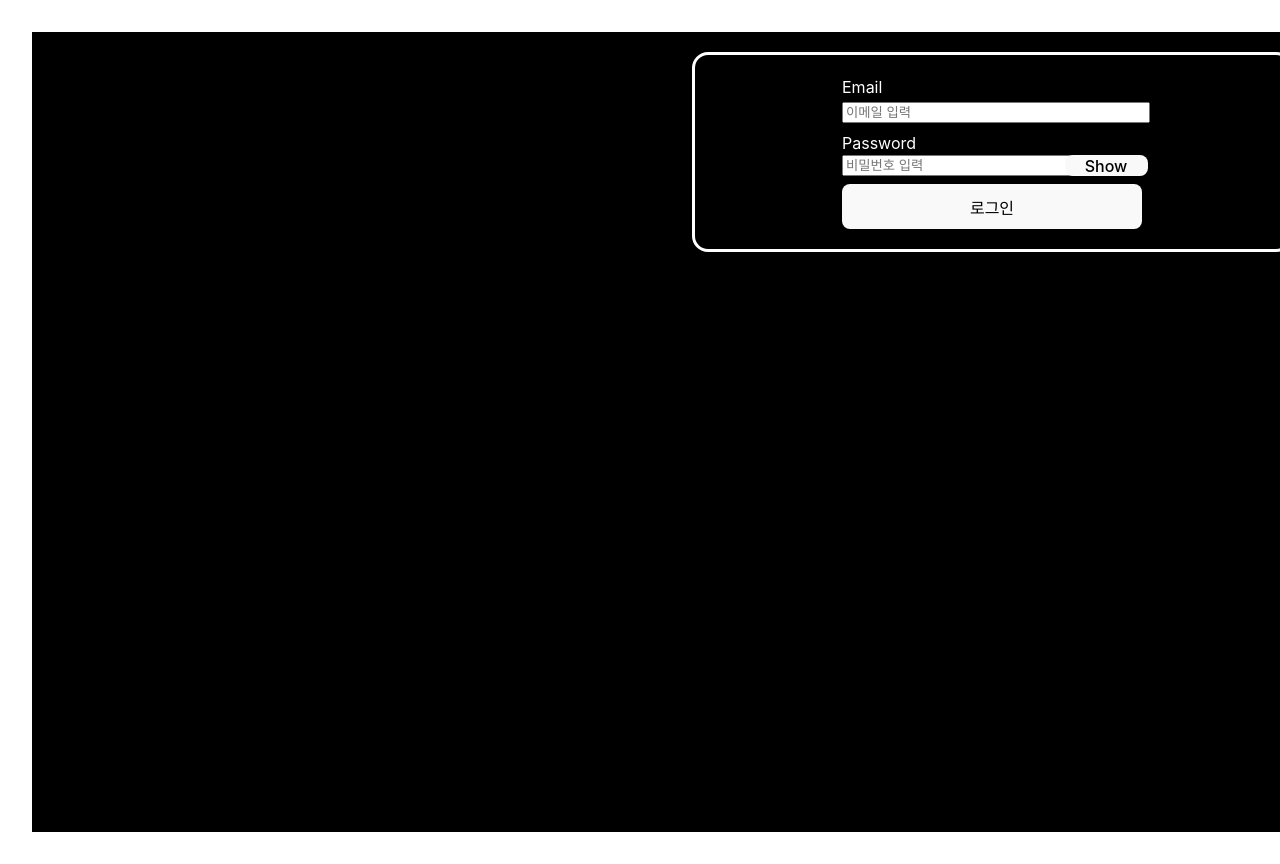
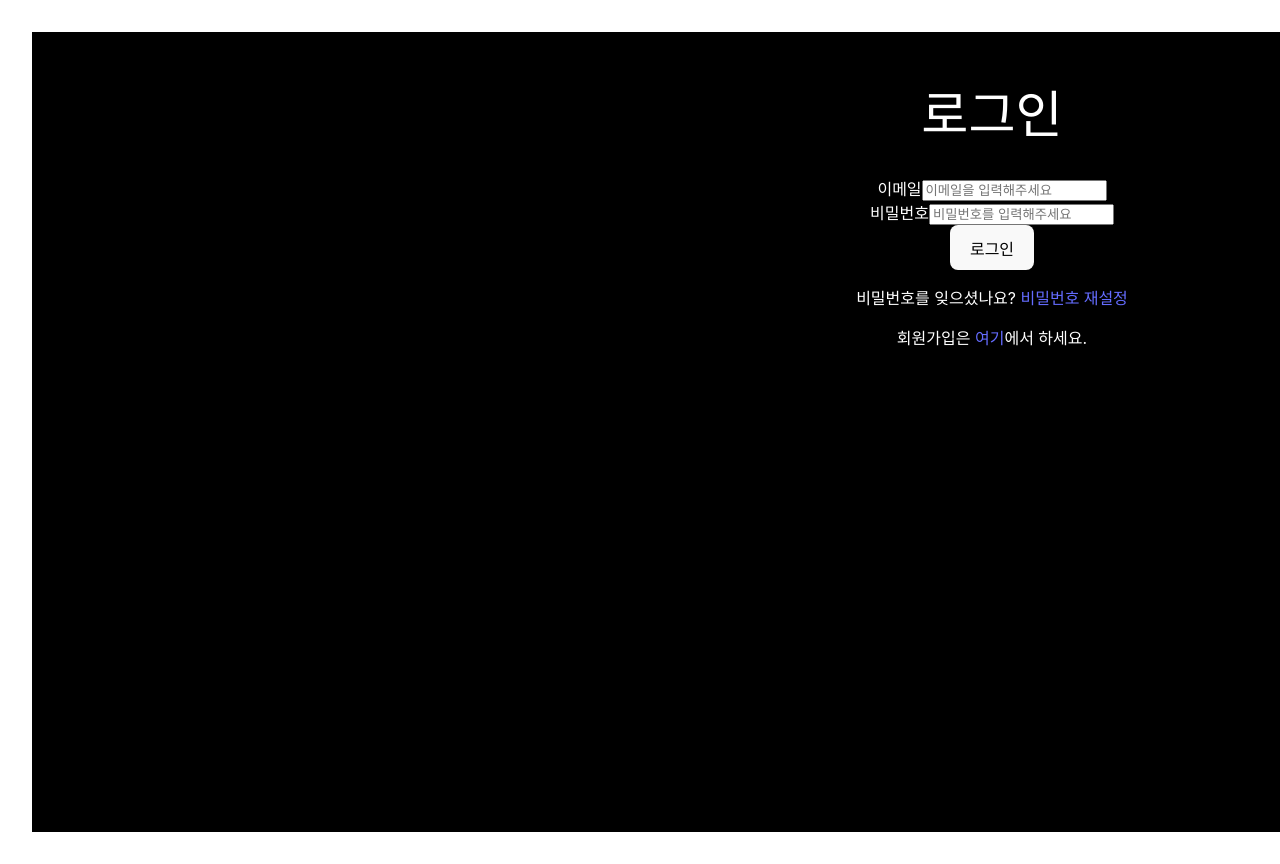
Before and after one commit to dongapple/DONGAPPLE_CRUD, a React (Vite) app: page / in a window 1280 px wide. Shown: the top 864 px of the page. Built offline with nearby package versions, Linux system fonts and the light colour scheme; no server answers.

Commit message:
✨ 임시저장

```diff
--- a/src/App.tsx
+++ b/src/App.tsx
@@ -1,16 +1,14 @@
-import { useState } from 'react'
-import reactLogo from './assets/react.svg'
-import viteLogo from '/vite.svg'
+import React from 'react'
 import './App.css'
-import ThreeDList from './components/ThreeDList'
 import ThreeScene from './components/ThreeScene'
+import { AuthProvider } from './contexts/Auth' // 실제 경로를 확인하세요
 
 function App() {
-  const [count, setCount] = useState(0)
-
   return (
     <div style={{ height: '100vh', width: '100vw' }}>
-      <ThreeScene></ThreeScene>
+      <AuthProvider>
+        <ThreeScene />
+      </AuthProvider>
     </div>
   )
 }
--- /dev/null
+++ b/src/components/Login.tsx
@@ -0,0 +1,83 @@
+import React, { useState } from 'react'
+import { signInWithEmailAndPassword } from 'firebase/auth'
+import { auth } from '../firebaseConfig'
+import * as yup from 'yup' // yup 불러오기
+// import './Login.css' // CSS 파일 불러오기
+
+// 유효성 검사 스키마 생성
+const validationSchema = yup.object().shape({
+  email: yup
+    .string()
+    .required('이메일은 필수 입력 항목입니다.')
+    .email('유효한 이메일 주소를 입력해주세요.'),
+  password: yup
+    .string()
+    .required('비밀번호는 필수 입력 항목입니다.')
+    .min(6, '비밀번호는 6자 이상입니다.'),
+})
+
+// Component
+const Login: React.FC = () => {
+  const [email, setEmail] = useState<string>('')
+  const [password, setPassword] = useState<string>('')
+  const [error, setError] = useState<string>('')
+
+  const handleSubmit = async (event: React.FormEvent) => {
+    event.preventDefault()
+
+    try {
+      await validationSchema.validate({ email, password })
+      await signInWithEmailAndPassword(auth, email, password)
+      alert('로그인 성공')
+      // 로그인 성공 후 동작을 여기에 추가
+    } catch (validationError) {
+      if (validationError instanceof yup.ValidationError) {
+        setError(validationError.message)
+      } else {
+        setError('로그인에 실패했습니다. 이메일과 비밀번호를 확인해주세요.')
+      }
+    }
+  }
+
+  return (
+    <div className="login-container">
+      <h1>로그인</h1>
+      <form onSubmit={handleSubmit} className="login-form">
+        <div className="input-wrapper">
+          <label htmlFor="email">이메일</label>
+          <input
+            type="email"
+            id="email"
+            placeholder="이메일을 입력해주세요"
+            value={email}
+            onChange={(e) => setEmail(e.target.value)}
+          />
+        </div>
+
+        <div className="input-wrapper">
+          <label htmlFor="password">비밀번호</label>
+          <input
+            type="password"
+            id="password"
+            placeholder="비밀번호를 입력해주세요"
+            value={password}
+            onChange={(e) => setPassword(e.target.value)}
+          />
+        </div>
+
+        <button type="submit">로그인</button>
+
+        {error && <p className="error-message">{error}</p>}
+      </form>
+
+      <p>
+        비밀번호를 잊으셨나요? <a href="/forgot_password">비밀번호 재설정</a>
+      </p>
+      <p>
+        회원가입은 <a href="/signup">여기</a>에서 하세요.
+      </p>
+    </div>
+  )
+}
+
+export default Login
--- a/src/components/NoteDetails.tsx
+++ b/src/components/NoteDetails.tsx
@@ -1,11 +1,54 @@
-// NoteDetails.tsx
-import React from 'react'
+import React, { useState } from 'react'
 
-const NoteDetails = ({ note }: { note: any }) => {
+const NoteDetails = ({
+  note,
+  onSave,
+}: {
+  note: any
+  onSave: (updatedNote: any) => void
+}) => {
+  const [title, setTitle] = useState(note.title)
+  const [content, setContent] = useState(note.content)
+
+  const handleSubmit = (e: React.FormEvent<HTMLFormElement>) => {
+    e.preventDefault()
+
+    // 수정된 데이터를 저장하는 로직 실행
+    const updatedNote = {
+      ...note,
+      title,
+      content,
+    }
+
+    onSave(updatedNote) // 상위 컴포넌트에 저장 요청 전달
+  }
+
   return (
     <div style={{ padding: '20px', color: 'white' }}>
-      <h2>{note.title}</h2>
-      <p>{note.content}</p>
+      <h2>노트 수정</h2>
+      {/* 폼 태그로 감싸서 submit 이벤트 처리 */}
+      <form onSubmit={handleSubmit}>
+        <div style={{ marginBottom: '10px' }}>
+          <label style={{ display: 'block', marginBottom: '5px' }}>제목</label>
+          <input
+            type="text"
+            value={title}
+            onChange={(e) => setTitle(e.target.value)}
+            style={{ width: '100%', padding: '8px' }}
+          />
+        </div>
+        <div style={{ marginBottom: '10px' }}>
+          <label style={{ display: 'block', marginBottom: '5px' }}>내용</label>
+          <textarea
+            value={content}
+            onChange={(e) => setContent(e.target.value)}
+            style={{ width: '100%', height: '150px', padding: '8px' }}
+          />
+        </div>
+        <button type="submit" style={{ padding: '10px 20px' }}>
+          저장
+        </button>
+      </form>
     </div>
   )
 }
--- a/src/components/Panel.tsx
+++ b/src/components/Panel.tsx
@@ -1,127 +1,57 @@
-// src/Panel.tsx
-import React, { useState } from 'react'
-import {
-  Input,
-  Button,
-  Stack,
-  FormControl,
-  FormLabel,
-  FormErrorMessage,
-  InputGroup,
-  InputRightElement,
-} from '@chakra-ui/react'
-import { collection, getDocs } from 'firebase/firestore'
-import { db, auth } from '../firebaseConfig'
-import { signInWithEmailAndPassword } from 'firebase/auth'
-import * as yup from 'yup' // yup 불러오기
-
-const validationSchema = yup.object().shape({
-  email: yup
-    .string()
-    .required('이메일은 필수 입력 항목입니다.')
-    .email('유효한 이메일 주소를 입력해주세요.'),
-  password: yup
-    .string()
-    .required('비밀번호는 필수 입력 항목입니다.')
-    .min(6, '비밀번호는 6자 이상입니다.'),
-})
-
-const PasswordInput = () => {
-  const [show, setShow] = useState(false)
-  const handleClick = () => setShow(!show)
-
-  return (
-    <InputGroup size="md">
-      <Input
-        pr="4rem"
-        type={show ? 'text' : 'password'}
-        placeholder="비밀번호 입력"
-      />
-      <InputRightElement width="4.5rem">
-        <Button h="1rem" size="sm" onClick={handleClick}>
-          {show ? 'Hide' : 'Show'}
-        </Button>
-      </InputRightElement>
-    </InputGroup>
-  )
-}
+import React from 'react'
+import NotesList from './NotesList'
+import NoteDetails from './NoteDetails'
+import { useAuth } from './../contexts/Auth'
+import Login from './Login' // 로그인 폼 컴포넌트를 불러오기
 
 const Panel = ({
   setNotes,
+  selectedNote,
+  setSelectedNote,
 }: {
-  setNotes: React.Dispatch<React.SetStateAction<any[]>>
+  setNotes: (notes: any[]) => void
+  selectedNote: any
+  setSelectedNote: (note: any) => void
 }) => {
-  const [email, setEmail] = useState('')
-  const [password, setPassword] = useState('')
-  const [error, setError] = useState<string>('')
+  const { user, signOut } = useAuth() // 로그인 상태와 로그아웃 함수 가져오기
 
-  const handleLogin = async (e: React.FormEvent) => {
-    e.preventDefault()
+  const handleLogout = async () => {
     try {
-      console.log('로그인 시도')
-      await validationSchema.validate({ email, password })
-      await signInWithEmailAndPassword(auth, email, password)
-      // 로그인 후 메모 리스트 가져오기
-      alert('로그인 성공')
-      await fetchNotes()
+      await signOut()
+      console.log('로그아웃 성공')
     } catch (error) {
-      if (error instanceof yup.ValidationError) {
-        setError(error.message)
-      } else {
-        console.error('로그인 에러:', error)
-        setError('로그인에 실패했습니다. 이메일과 비밀번호를 확인하세요.')
-      }
-    }
-  }
-
-  const fetchNotes = async () => {
-    try {
-      const notesCollection = collection(db, 'notes')
-      const snapshot = await getDocs(notesCollection)
-      const notes = snapshot.docs.map((doc) => ({ id: doc.id, ...doc.data() }))
-      setNotes(notes)
-    } catch (error) {
-      console.error('메모 가져오기 실패:', error)
+      console.error('로그아웃 실패:', error)
     }
   }
 
   return (
-    <form onSubmit={handleLogin}>
-      <div
-        style={{
-          margin: '20px',
-          padding: '20px',
-          color: 'white',
-          border: 'solid',
-          borderRadius: '16px',
-        }}
-      >
-        <Stack spacing={8} width="300px" margin="auto">
-          <FormControl>
-            <FormLabel>Email</FormLabel>
-            <Input
-              width="100%"
-              type="email"
-              placeholder="이메일 입력"
-              value={email}
-              onChange={(e) => setEmail(e.target.value)}
+    <div style={{ padding: '20px', color: 'white' }}>
+      {user ? (
+        <>
+          <h2>메모 패널</h2>
+          {/* 로그아웃 버튼 */}
+          <button onClick={handleLogout} style={{ marginBottom: '20px' }}>
+            로그아웃
+          </button>
+
+          {/* 선택된 노트가 있는지 여부에 따라 다른 컴포넌트 렌더링 */}
+          {selectedNote ? (
+            <NoteDetails note={selectedNote} />
+          ) : (
+            <NotesList
+              notes={[]}
+              onNoteClick={setSelectedNote}
+              onNewNoteClick={() =>
+                setSelectedNote({ id: null, title: '', content: '' })
+              }
             />
-          </FormControl>
-          <FormControl>
-            <FormLabel>Password</FormLabel>
-            <PasswordInput />
-          </FormControl>
-          <Button
-            colorScheme="teal"
-            size="sm"
-            type="submit" // 폼 제출 버튼으로 설정
-          >
-            로그인
-          </Button>
-          {error && <FormErrorMessage>{error}</FormErrorMessage>}
-        </Stack>
-      </div>
-    </form>
+          )}
+        </>
+      ) : (
+        // 로그인되지 않은 경우 로그인 폼을 렌더링
+        <Login setNotes={setNotes} />
+      )}
+    </div>
   )
 }
 
--- a/src/components/ThreeScene.tsx
+++ b/src/components/ThreeScene.tsx
@@ -1,12 +1,11 @@
-// ThreeScene.tsx
 import React, { useState } from 'react'
 import { Canvas } from '@react-three/fiber'
 import Sphere from './Sphere'
 import Panel from './Panel'
-import NotesList from './NotesList'
-import NoteDetails from './NoteDetails'
+import { useAuth } from './../contexts/Auth'
 
 const ThreeScene = () => {
+  const { user } = useAuth() // AuthContext에서 user 가져오기
   const [notes, setNotes] = useState<any[]>([])
   const [selectedNote, setSelectedNote] = useState<any>(null)
 
@@ -16,24 +15,24 @@ const ThreeScene = () => {
         height: '100%',
         width: '100%',
         display: 'flex',
-        flexDirection: 'row', // 가로 방향으로 정렬
-        justifyContent: 'center', // 수평 가운데 정렬
-        // alignItems: 'center', // 수직 가운데 정렬
+        flexDirection: 'row',
+        justifyContent: 'center',
         backgroundColor: 'black',
       }}
     >
       <div style={{ flex: 1 }}>
-        <Canvas style={{ width: '100%', height: '100%' }}>
-          <Sphere />
-        </Canvas>
+        {user && (
+          <Canvas style={{ width: '100%', height: '100%' }}>
+            <Sphere notes={notes} />
+          </Canvas>
+        )}
       </div>
       <div style={{ flex: 1, display: 'flex', flexDirection: 'column' }}>
-        <Panel setNotes={setNotes} />
-        {/* {selectedNote ? (
-          <NoteDetails note={selectedNote} />
-        ) : (
-          <NotesList notes={notes} onNoteClick={setSelectedNote} />
-        )} */}
+        <Panel
+          setNotes={setNotes}
+          selectedNote={selectedNote}
+          setSelectedNote={setSelectedNote}
+        />
       </div>
     </div>
   )
```
Also changed, not shown: src/components/NotesList.tsx (+33 -7 lines), src/contexts/firebaseStorage.tsx (added, +46 -0 lines).
